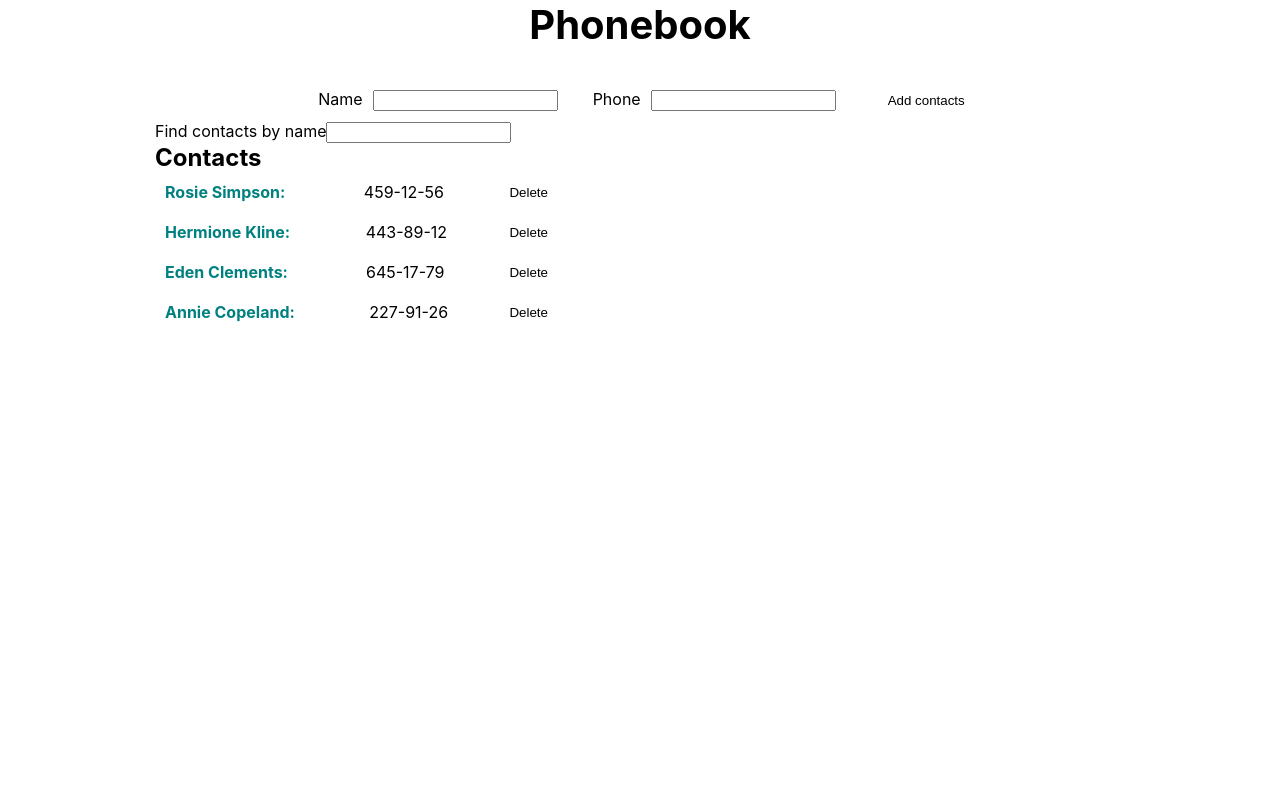
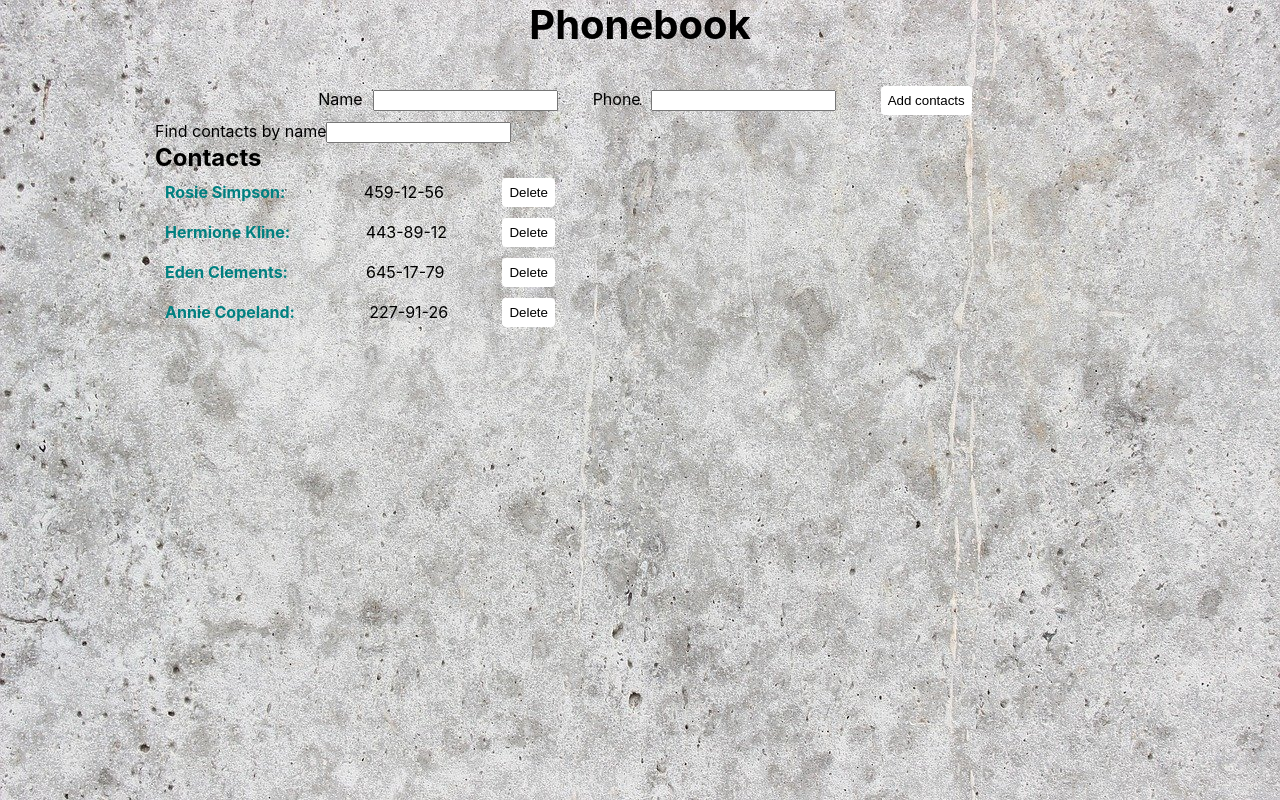
Before and after one commit to Kelenella/goit-react-hw-06-phonebook, a React app: page / in a window 1280 px wide. Built offline with nearby package versions, Linux system fonts and the light colour scheme.

Commit message:
change bg

```diff
--- a/src/index.css
+++ b/src/index.css
@@ -15,6 +15,7 @@ body {
   font-family: -apple-system, BlinkMacSystemFont, 'Segoe UI', 'Roboto', 'Oxygen',
     'Ubuntu', 'Cantarell', 'Fira Sans', 'Droid Sans', 'Helvetica Neue',
     sans-serif;
+  background: url('./images/greybg.jpg');
 }
 ul {
   list-style: none;
```
Also changed, not shown: src/images/greybg.jpg (added).
